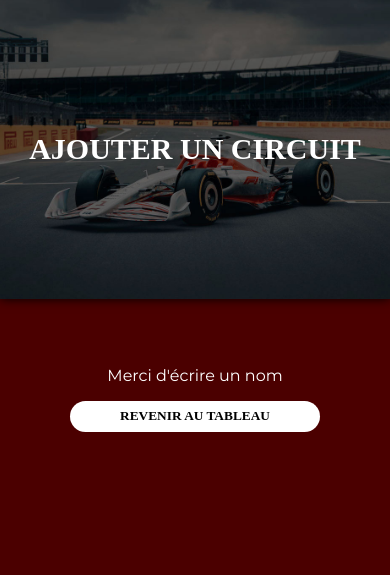
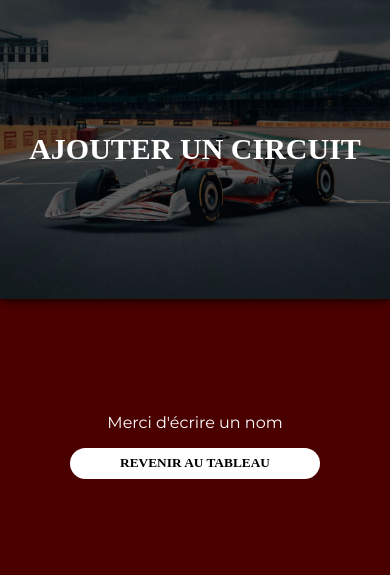
Before and after one commit to QBUTEAU/CircuitLibrary_SAE203, a PHP site: page /admin/table1_new_valide.php in a window 390 px wide. Shown: the part 61-636 px from the top of the page. Run offline with PHP 8.4, Linux system fonts and the light colour scheme; some web fonts are replaced.

Commit message:
Commit Responsive Recherche

```diff
--- a/css/styles-mobile.css
+++ b/css/styles-mobile.css
@@ -75,6 +75,11 @@
     }
 
 
+    .phrase-resultat{
+        padding: 25% 0;
+    }
+
+
     #phrase-reussi{
         padding: 16% 0;
     }
```
